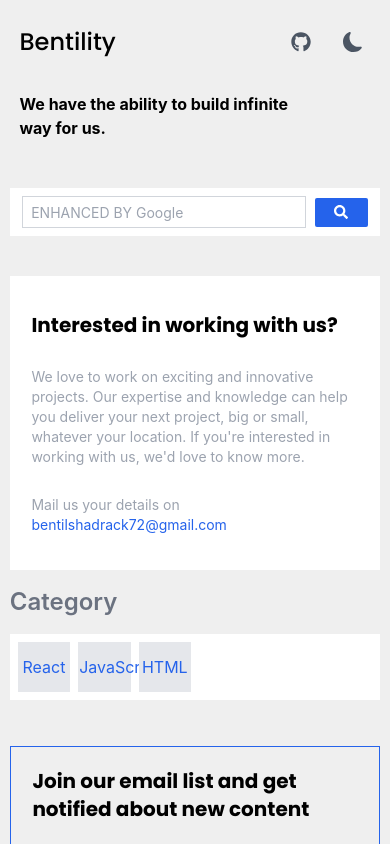
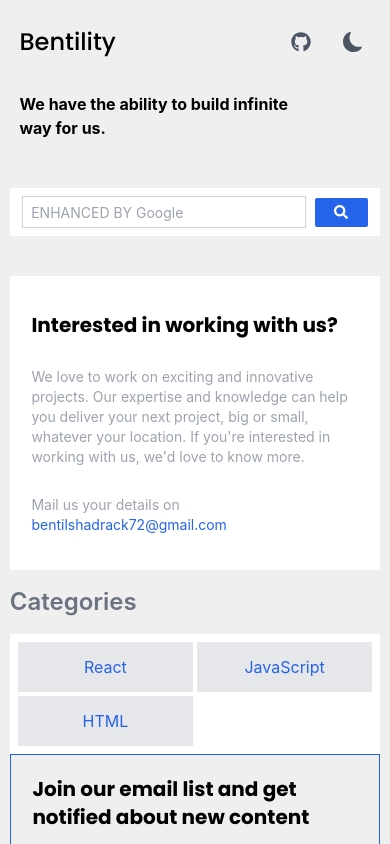
Before and after one commit to qbentil/bentility, a Next.js app: page / in a window 390 px wide. Shown: the top 844 px of the page. Built offline with nearby package versions, Linux system fonts and the light colour scheme; a web font is replaced by a local one.

Commit message:
Check mobile responsiveness of Categories

```diff
--- a/components/Categories/index.tsx
+++ b/components/Categories/index.tsx
@@ -6,8 +6,8 @@ import SectionTitle from '../SectionTitle'
 const Categories = () => {
   return (
     <div className='w-full bg-transparent min-h-[20vh]'>
-        <SectionTitle title='Category' />
-        <div className='w-full bg-white grid grid-flow-row grid-cols-6 gap-2 col-start-auto p-2'>
+        <SectionTitle title='Categories' />
+        <div className='w-full bg-white grid grid-flow-row grid-cols-2 gap-1 md:grid-cols-5 lg:grid-cols-7 md:gap-2 col-start-auto p-2'>
         {
             categories.map(category => (
                 <Link  href={`cateory/${category.title}`} key={category.id}>
```
